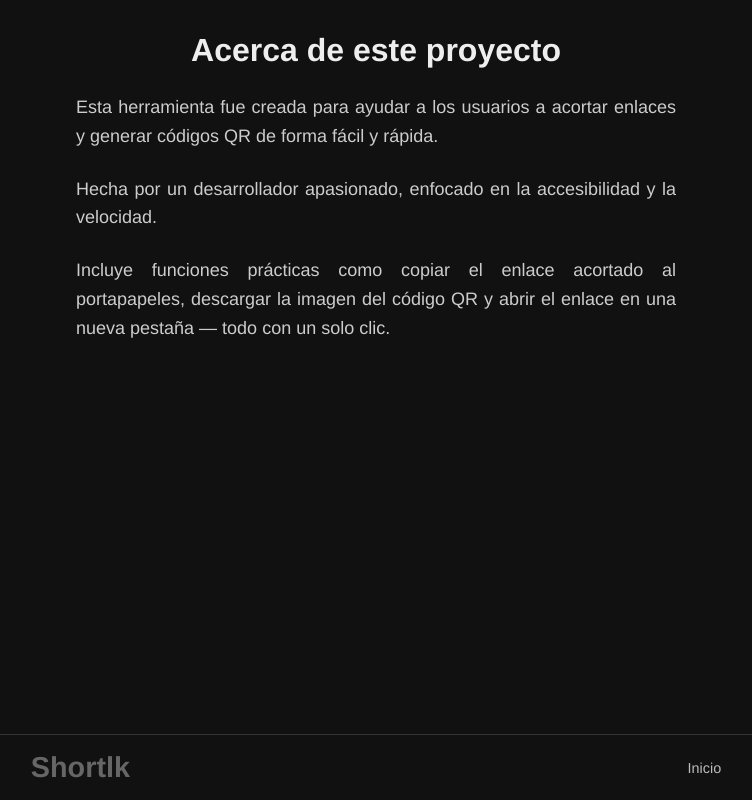
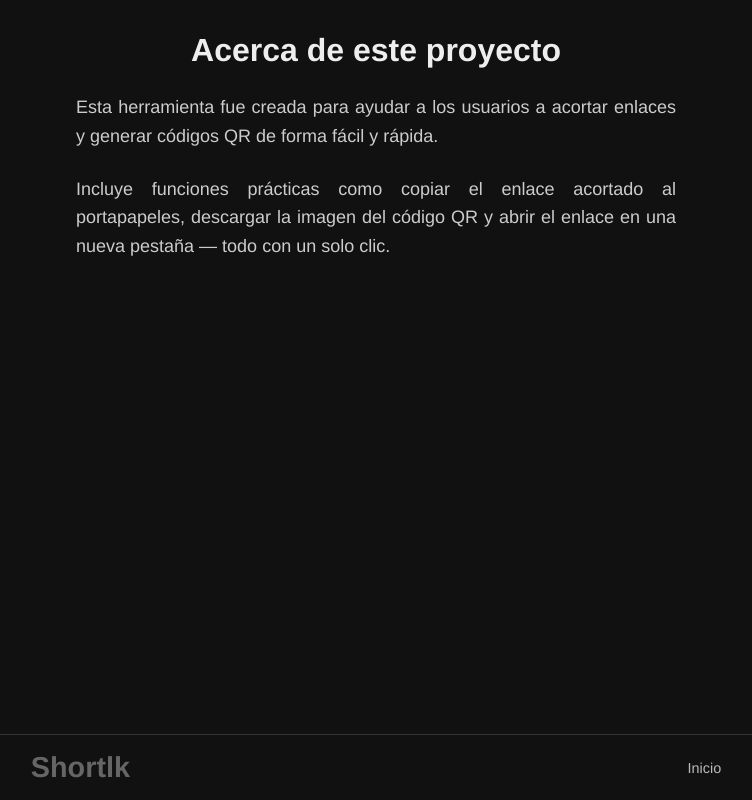
Before and after one commit to EdgarGR123/Short, a SvelteKit app in the folder frontend/: page /es/about in a window 1280 px wide. Shown: the whole page, without its empty margins (264-1016 px from the left). Built offline with nearby package versions, Linux system fonts and the light colour scheme.

Commit message:
Update +page.svelte

```diff
--- a/frontend/src/routes/es/about/+page.svelte
+++ b/frontend/src/routes/es/about/+page.svelte
@@ -7,7 +7,7 @@
   <main>
     <h1 class="about-title">Acerca de este proyecto</h1>
     <p class="about-text">Esta herramienta fue creada para ayudar a los usuarios a acortar enlaces y generar códigos QR de forma fácil y rápida.</p>
-    <p class="about-text">Hecha por un desarrollador apasionado, enfocado en la accesibilidad y la velocidad.</p>
+
     <p class="about-text">Incluye funciones prácticas como copiar el enlace acortado al portapapeles, descargar la imagen del código QR y abrir el enlace en una nueva pestaña — todo con un solo clic.</p>
   </main>
 
```
